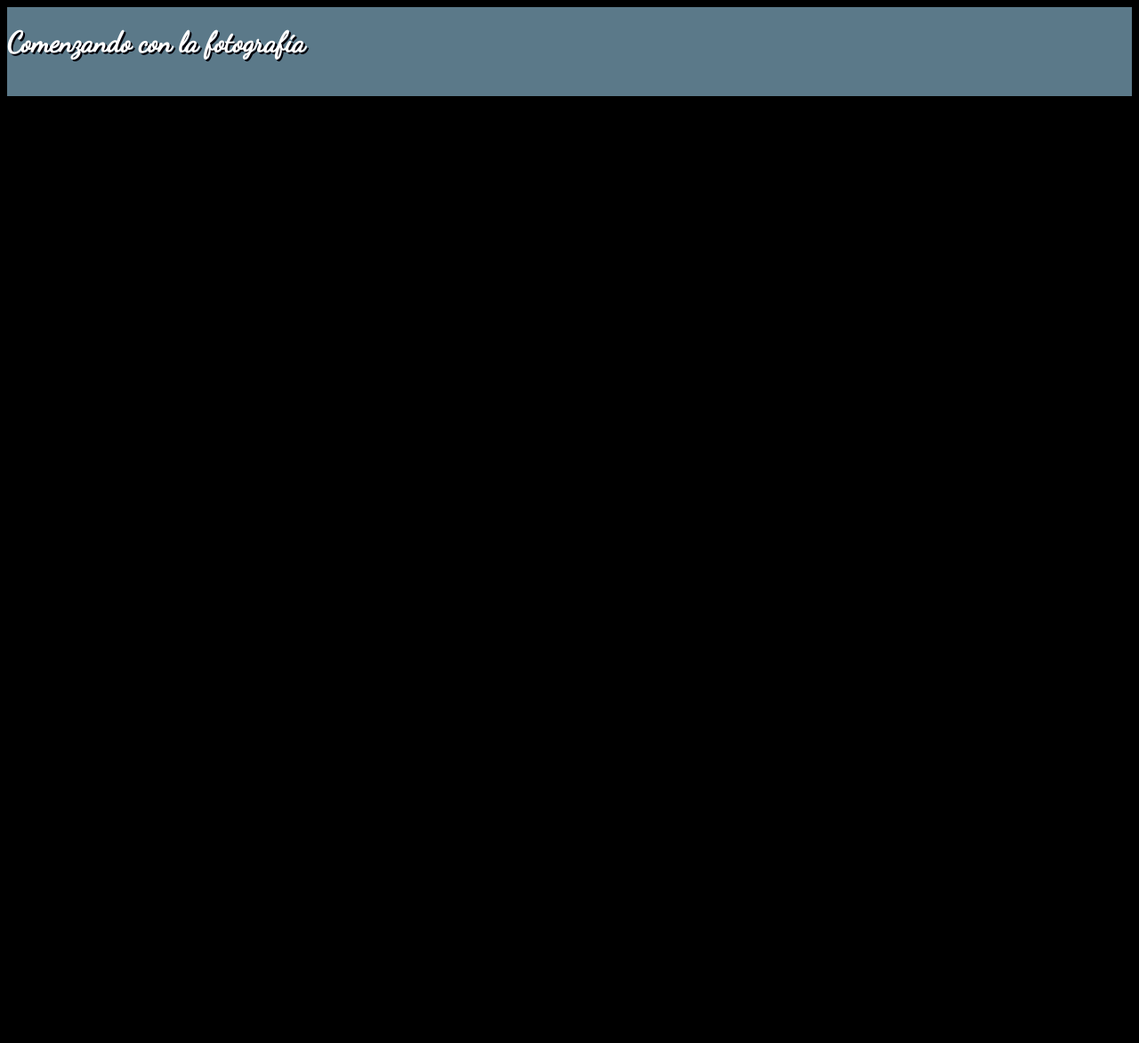
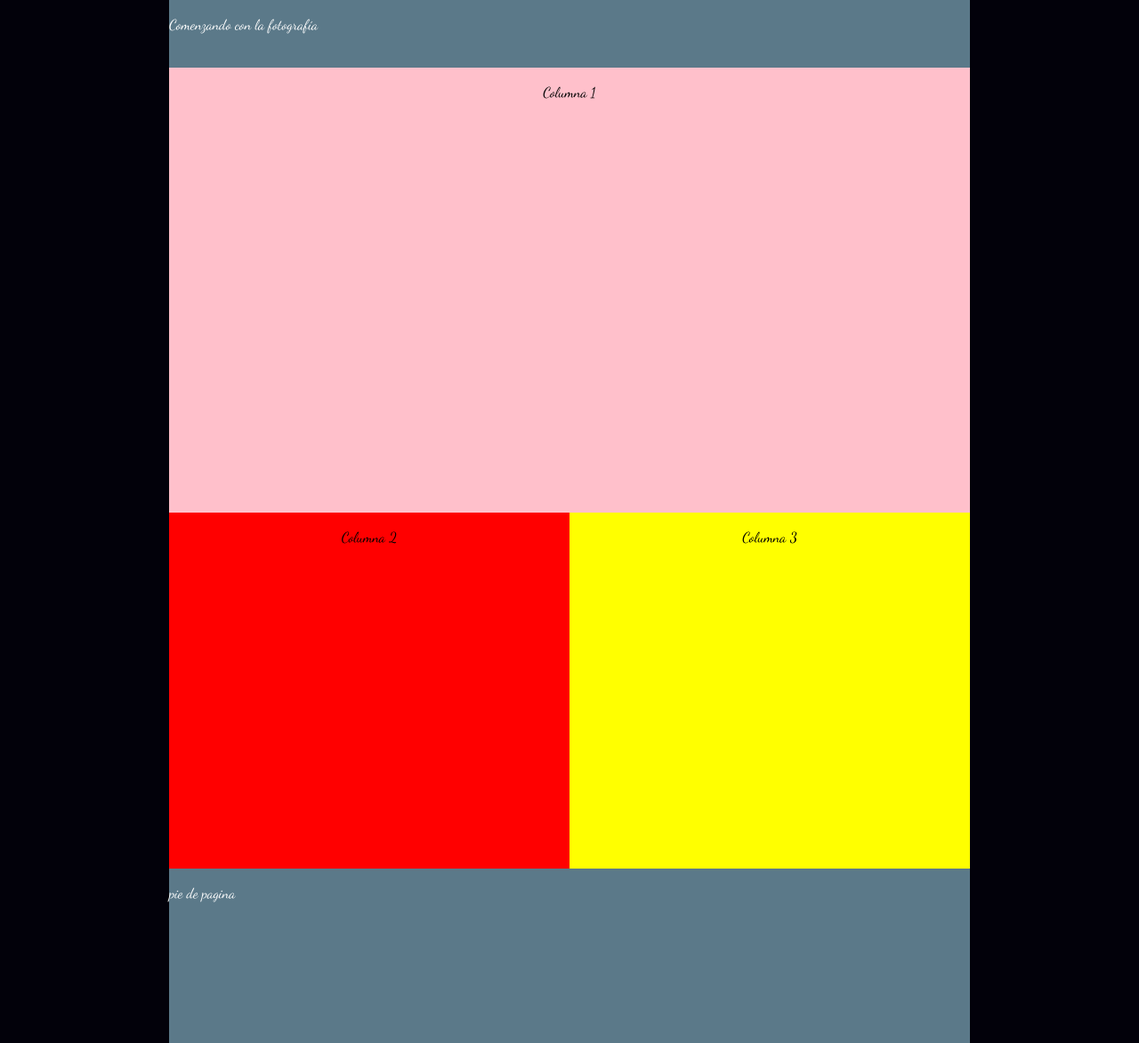
Before and after one commit to alemadesign/EvaluacionCSS, a plain HTML site: page index.html in a window 1280 px wide. Shown: the whole page at 89% size. Before the commit the page ends 800 px from the top, so only its background shows below. Drawn offline with Linux system fonts and the light colour scheme.

Commit message:
avance
estructura nueva

```diff
--- a/css/estilos.css
+++ b/css/estilos.css
@@ -1,14 +1,116 @@
-html{
-  background-color: black;
+*
+{
+	margin:0;
+  font-size: 16px;
   font-family: 'Dancing Script', cursive;
 }
-header{
+
+body{
+	background: #02010a;
+}
+
+#wrapper
+{
+	width: 900px;
+	margin: 0 auto;
+
+}
+
+header
+{
+  height: 40px;
+	padding-top: 2%;
+	padding-bottom: 2%;
+	text-align: left;
+	background-color: #5b7989;
+	color:white;
+
+  width: 100%;
+
+}
+footer{
+  clear: both;
+  width: 100%;
+  height: 160px;
+  padding-top: 2%;
+  padding-bottom: 2%;
+  text-align: left;
   background-color: #5b7989;
-  height: 100px;
-  -webkit-border-radius:
+  color:white;
+
+
+
+
+
 }
-header h1{
-  float: left;
-  color: white;
-  text-shadow: 2px 2px #02010a;
+article
+{
+	box-sizing: border-box;
+	float:left;
+	height: 100%;
+	padding: 2%;
+	text-align: center;
+	height: 400px;
 }
+
+	#columna1
+	{
+	background-color: pink;
+	width: 100%;
+  height: 500px;
+
+	}
+	#columna2
+	{
+	background-color: red;
+	width: 50%;
+	}
+	#columna3
+	{
+	background-color: yellow;
+	width: 50%;
+	}
+
+@media screen and (max-width: 900px){
+
+	#wrapper
+	{
+		width: 90%;
+		margin: 0 auto;
+	}
+}
+
+@media screen and (max-width: 640px){
+
+	#wrapper
+	{
+		width: 100%;
+		margin: 0 auto;
+	}
+}
+
+@media screen and (max-width: 480px){
+
+#wrapper
+	{
+		width: 100%;
+		margin: 0 auto;
+	}
+	#columna1
+	{
+	width: 100%;
+	}
+	#columna2
+	{
+	width: 100%;
+	}
+	#columna3
+	{
+	width: 100%;
+	}
+
+	header
+	{
+	width:100%;
+	}
+}
--- a/index.html
+++ b/index.html
@@ -7,11 +7,20 @@
     <link rel="stylesheet" href="css/estilos.css">
     <link href="https://fonts.googleapis.com/css?family=Dancing+Script" rel="stylesheet">
   </head>
-  <body>
-    <header>
-      <h1>Comenzando con la fotografía</h1>
+  <body class="cuerpo">
+    <div id="wrapper">
 
-    </header>
+      <header>Comenzando con la fotografía</header>
+
+      <section>
+        <article id="columna1">Columna 1</article>
+        <article id="columna2">Columna 2</article>
+        <article id="columna3">Columna 3</article>
+      </section>
+
+      <footer>pie de pagina</footer>
+
+    </div>
 
   </body>
 </html>
```
